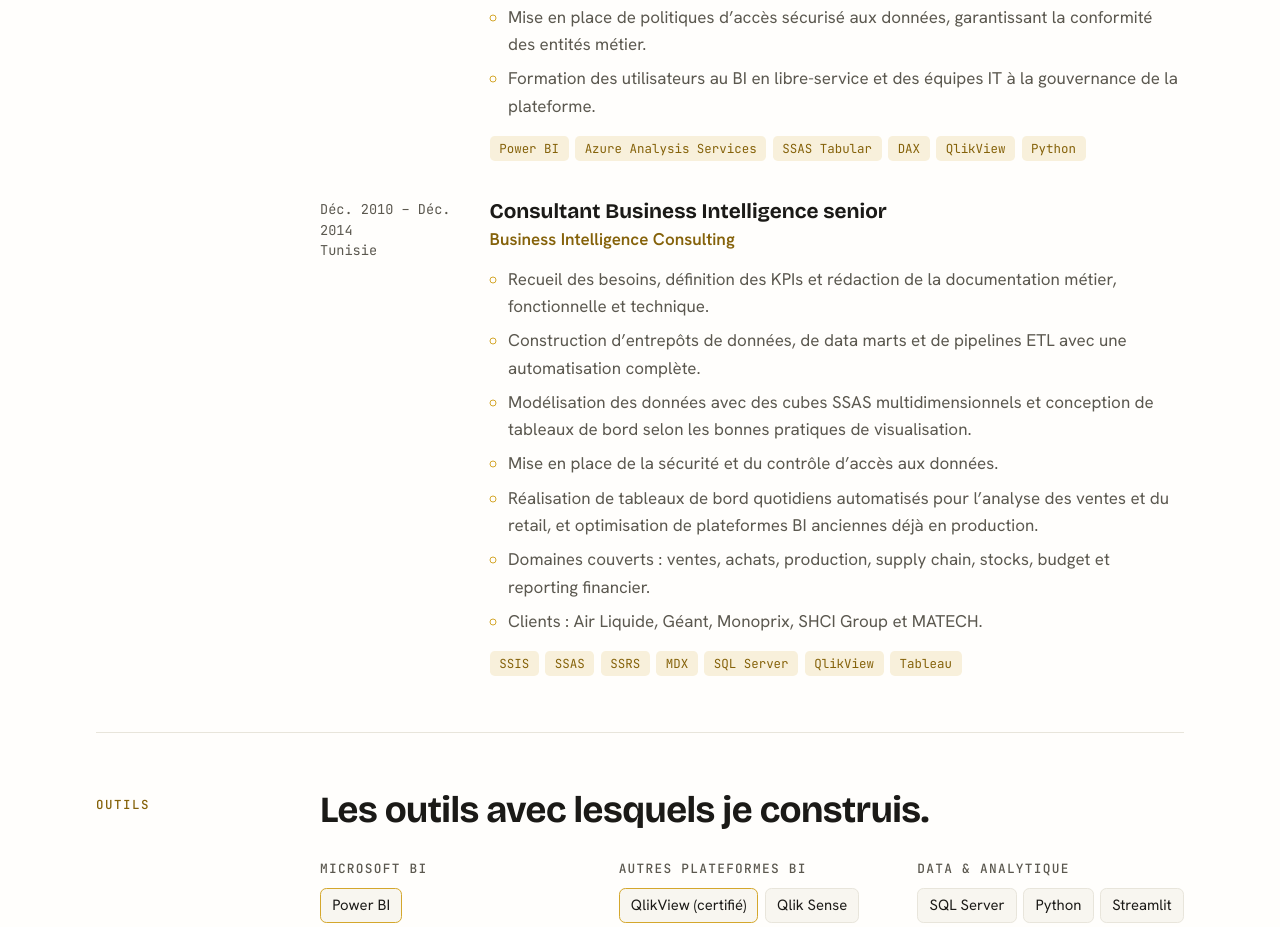
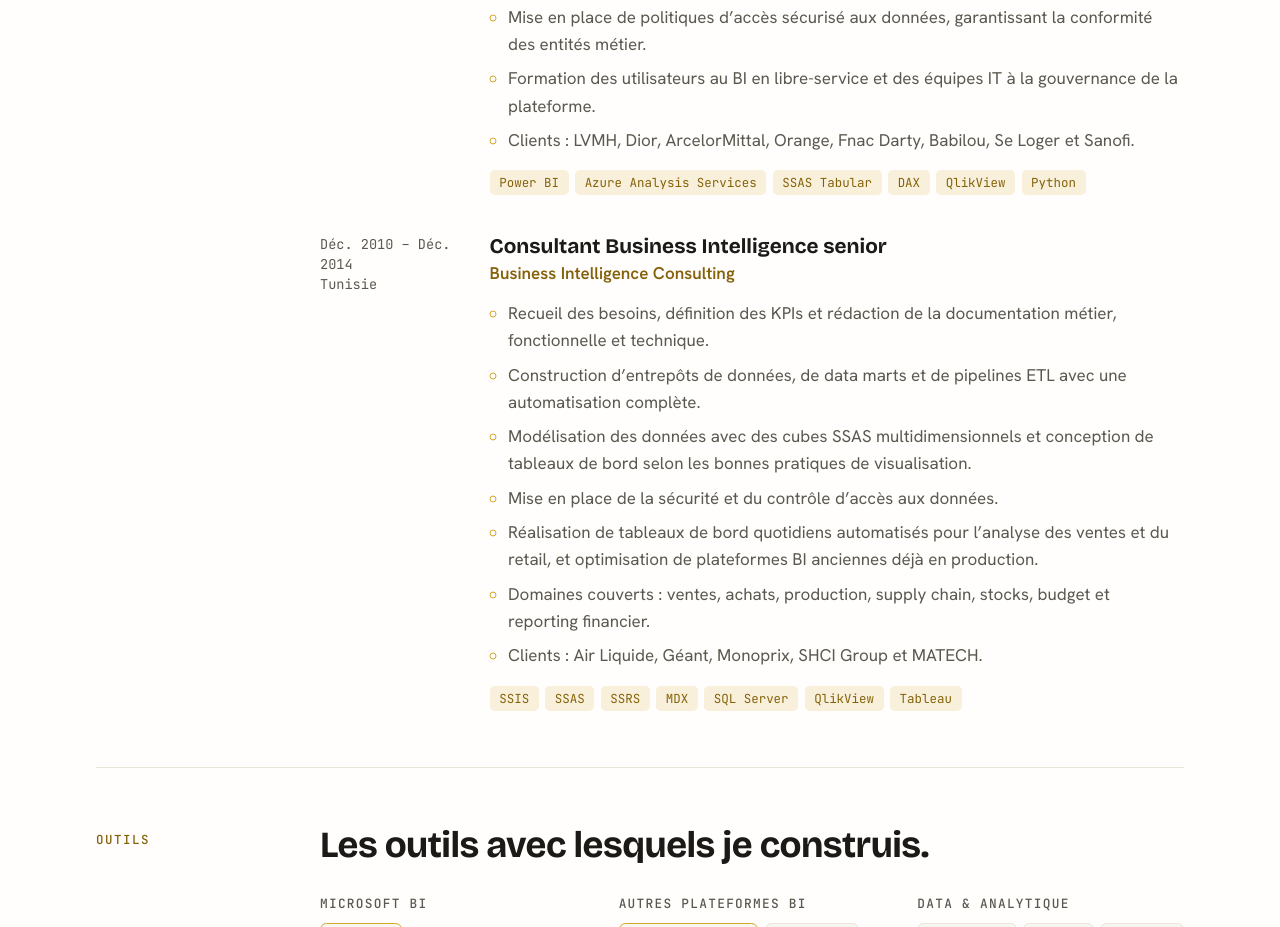
Before and after one commit to IssamEddineM/IssamEddineM.github.io, a plain HTML site: page fr/index.html in a window 1280 px wide. Shown: the part 3564-4491 px from the top of the page. Drawn offline with nearby package versions, Linux system fonts and the light colour scheme.

Commit message:
Update index.html

```diff
--- a/fr/index.html
+++ b/fr/index.html
@@ -283,6 +283,7 @@ footer{border-top:1px solid var(--line);padding-top:1.4rem;color:var(--muted);fo
               <li>Accompagnement des équipes métier pour identifier les questions clés et définir les KPIs associés, puis mise en récit claire des résultats.</li>
               <li>Mise en place de politiques d’accès sécurisé aux données, garantissant la conformité des entités métier.</li>
               <li>Formation des utilisateurs au BI en libre-service et des équipes IT à la gouvernance de la plateforme.</li>
+			  <li>Clients : LVMH, Dior, ArcelorMittal, Orange, Fnac Darty, Babilou, Se Loger et Sanofi.</li>
             </ul>
             <div class="tags"><span>Power BI</span><span>Azure Analysis Services</span><span>SSAS Tabular</span><span>DAX</span><span>QlikView</span><span>Python</span></div>
           </div>
@@ -300,7 +301,6 @@ footer{border-top:1px solid var(--line);padding-top:1.4rem;color:var(--muted);fo
               <li>Réalisation de tableaux de bord quotidiens automatisés pour l’analyse des ventes et du retail, et optimisation de plateformes BI anciennes déjà en production.</li>
               <li>Domaines couverts : ventes, achats, production, supply chain, stocks, budget et reporting financier.</li>
               <li>Clients : Air Liquide, Géant, Monoprix, SHCI Group et MATECH.</li>
-
 			</ul>
             <div class="tags"><span>SSIS</span><span>SSAS</span><span>SSRS</span><span>MDX</span><span>SQL Server</span><span>QlikView</span><span>Tableau</span></div>
           </div>
```
